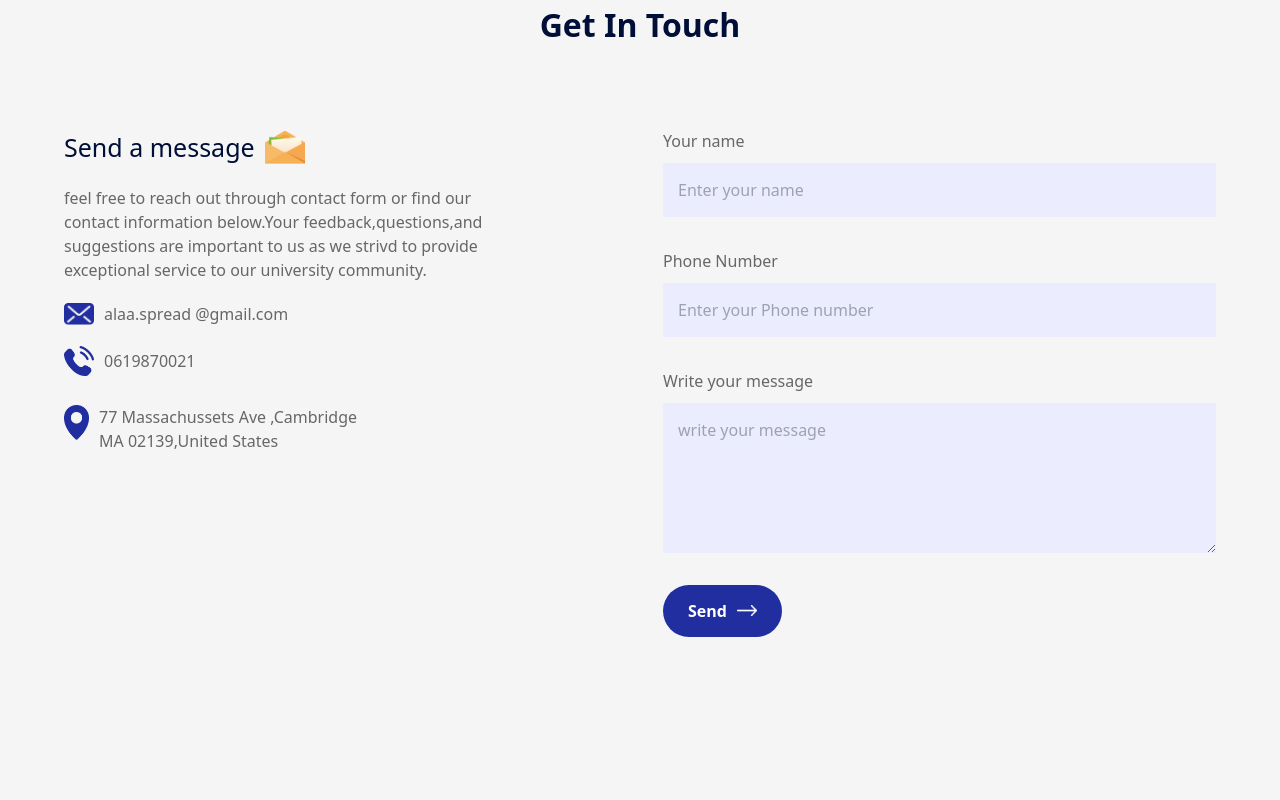
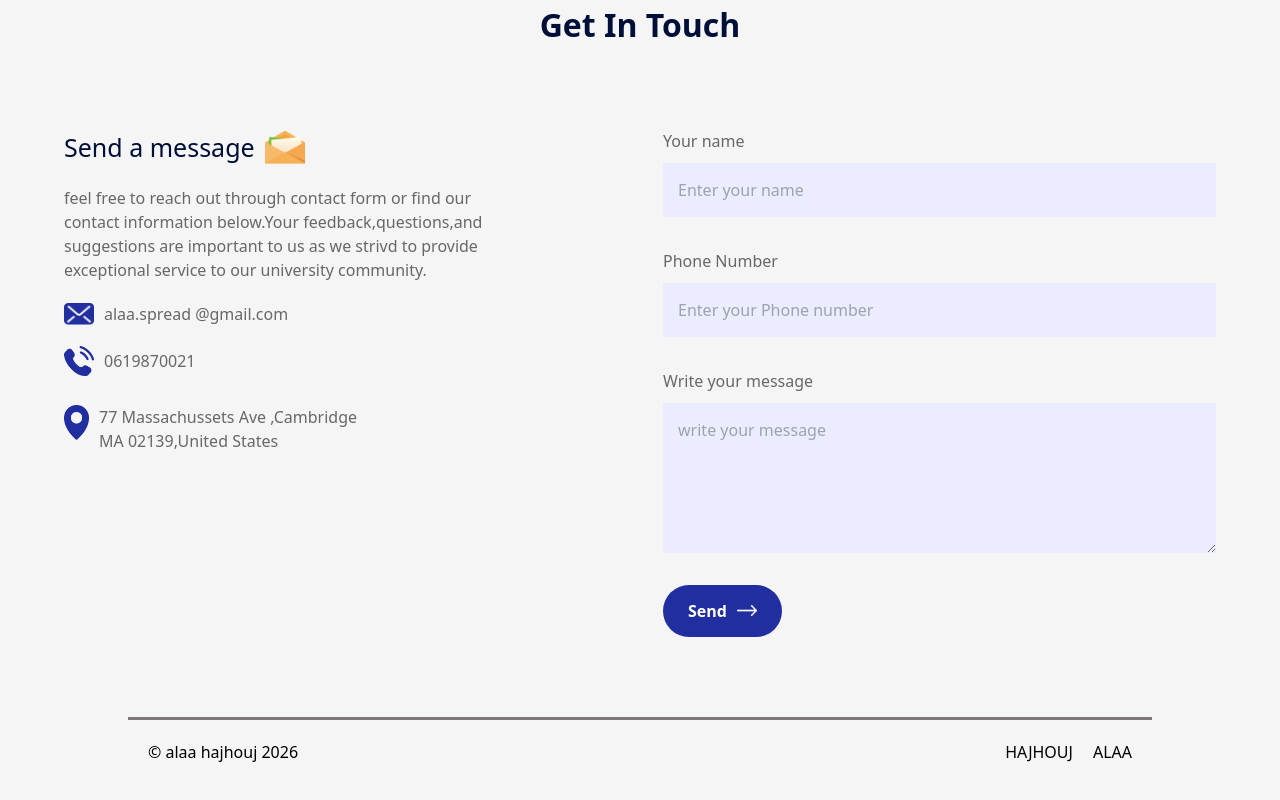
Before and after one commit to ALAAHAJHOUJ/School-landing-page, a React (Create React App) app: page / in a window 1280 px wide. Shown: the part 3090-3890 px from the top of the page. Before the commit the page ends 3807 px from the top, so only its background shows below. Built offline with nearby package versions, Linux system fonts and the light colour scheme.

Commit message:
projet presque finis il reste les liens ancre et le video

```diff
--- a/src/App.jsx
+++ b/src/App.jsx
@@ -7,6 +7,7 @@ import Title from './components/title/Title'
 import Compus from './components/Compus/Compus'
 import Testimonials from './components/TestImonials/Testimonials'
 import Form from './components/Form/Form'
+import Footer from './components/Footer/Footer'
 
 function App() {
   return (
@@ -21,6 +22,7 @@ function App() {
         <Testimonials></Testimonials>
         <Title subTitle={"Contact Us"} title={"Get In Touch"}></Title>
         <Form></Form>
+        <Footer></Footer>
     </>
   )
 }
--- /dev/null
+++ b/src/components/Footer/Footer.css
@@ -0,0 +1,31 @@
+.footer{
+    border-top: 3px solid rgb(126, 119, 119);
+    width: 80%;
+    margin:auto;
+    margin-bottom: 40px;
+    display: flex;
+    justify-content: space-between;
+    padding-left: 20px;
+    padding-right: 20px;
+    padding-top: 20px;
+}
+
+@media(width<450px){
+    .footer{
+        flex-direction: column;
+        align-items: center;
+        gap: 30px;
+    }
+}
+
+
+
+
+
+.footer ul li{
+    display: inline-block;
+}
+
+#elementli1{
+    margin-right: 20px;
+}
--- /dev/null
+++ b/src/components/Footer/Footer.jsx
@@ -0,0 +1,17 @@
+import React from 'react'
+import './Footer.css'
+
+
+function Footer() {
+  return (
+    <div className='footer'>
+        <p>&copy; alaa hajhouj 2026 </p>
+        <ul>
+            <li id='elementli1'>HAJHOUJ </li>
+            <li>ALAA</li>
+        </ul>
+    </div>
+  )
+}
+
+export default Footer
```
